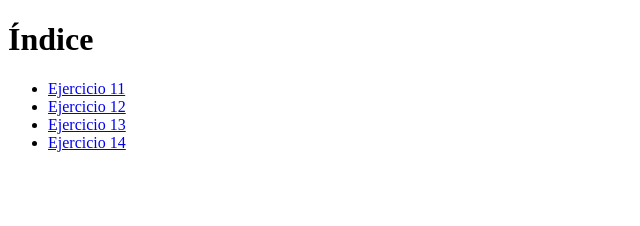
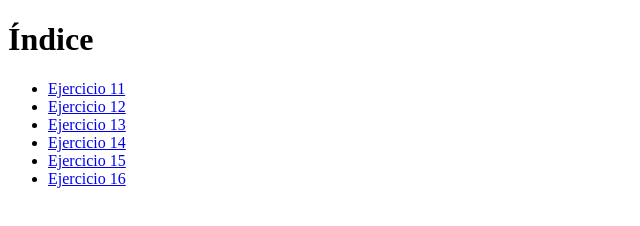
Before and after one commit to AlejandroCara/acr-tsys-TA33-javascript-0212, a plain HTML site: page index.html in a window 1280 px wide. Shown: the whole page, without its empty margins (0-640 px from the left). Drawn offline with Linux system fonts and the light colour scheme.

Commit message:
Update indice

```diff
--- a/index.html
+++ b/index.html
@@ -12,6 +12,8 @@
         <li><a href="./ej_12/">Ejercicio 12</a></li>
         <li><a href="./ej_13/">Ejercicio 13</a></li>
         <li><a href="./ej_14/">Ejercicio 14</a></li>
+        <li><a href="./ej_15/">Ejercicio 15</a></li>
+        <li><a href="./ej_16/">Ejercicio 16</a></li>
     </ul>
 </body>
 </html>
```
